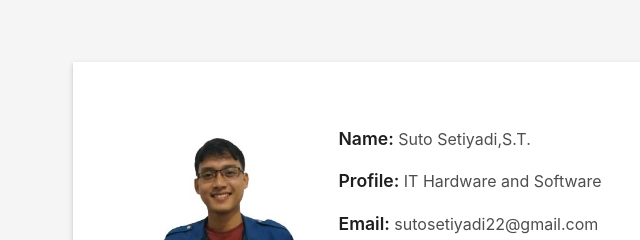
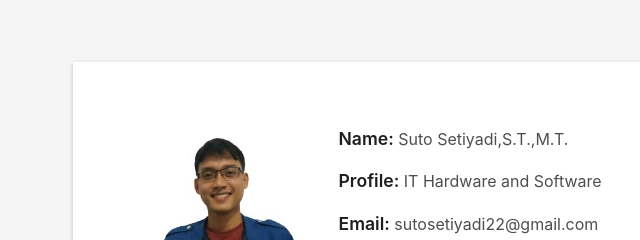
Before and after one commit to SutoSS/sutoss.github.io, a plain HTML site: page index.html in a window 1280 px wide. Shown: the part 802-1042 px from the top of the page, 12-652 px from the left. Drawn offline with Linux system fonts and the light colour scheme; files whose address does not match are found by name.

Commit message:
Update index.html
Signed-off-by: Suto Setiyadi <67867879+SutoSS@users.noreply.github.com>

```diff
--- a/index.html
+++ b/index.html
@@ -95,7 +95,7 @@
                   </div>
                   <div class="col-sm-6 col-md-7">
                     <div class="about-info">
-                      <p><span class="title-s">Name: </span> <span>Suto Setiyadi,S.T.</span></p>
+                      <p><span class="title-s">Name: </span> <span>Suto Setiyadi,S.T.,M.T.</span></p>
                       <p><span class="title-s">Profile: </span> <span>IT Hardware and Software</span></p>
                       <p><span class="title-s">Email: </span> <span>sutosetiyadi22@gmail.com</span></p>
                       <p><span class="title-s">Phone: </span> <span>0822-2698-4456</span></p>
```
